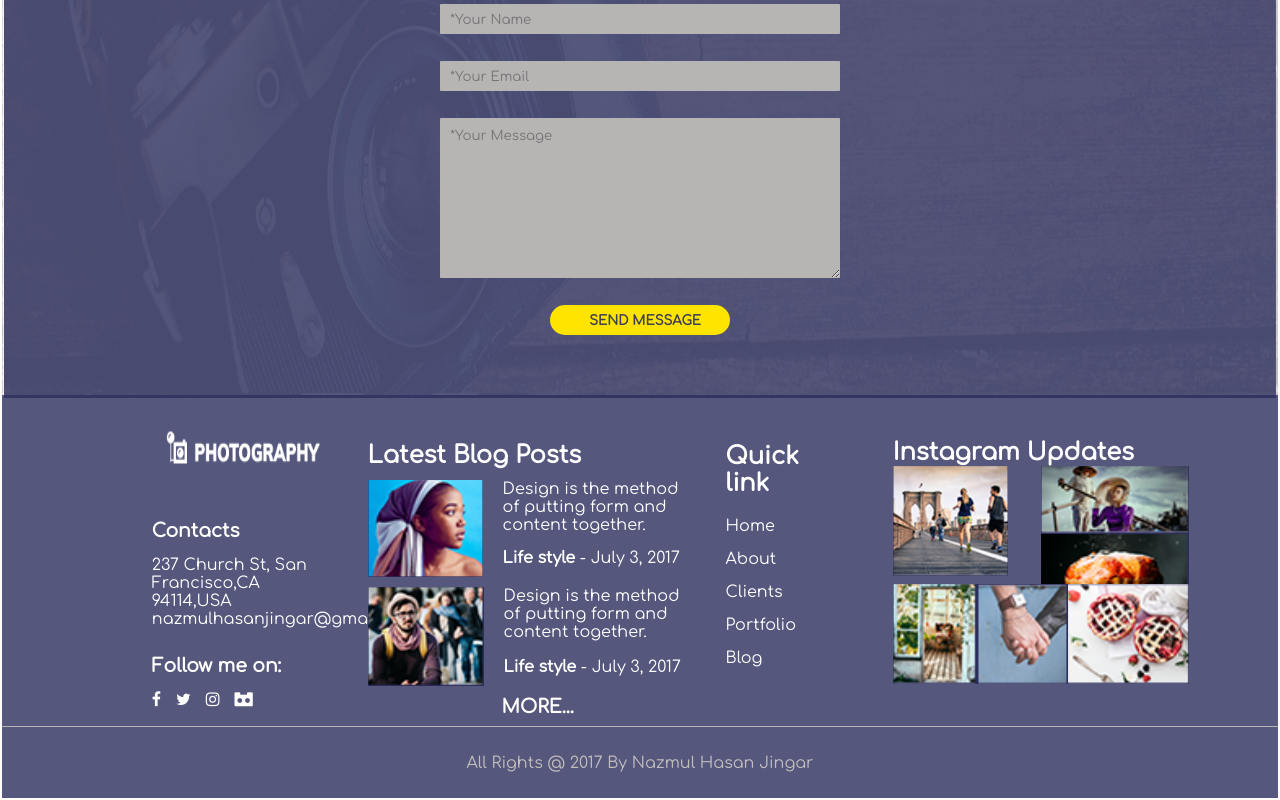
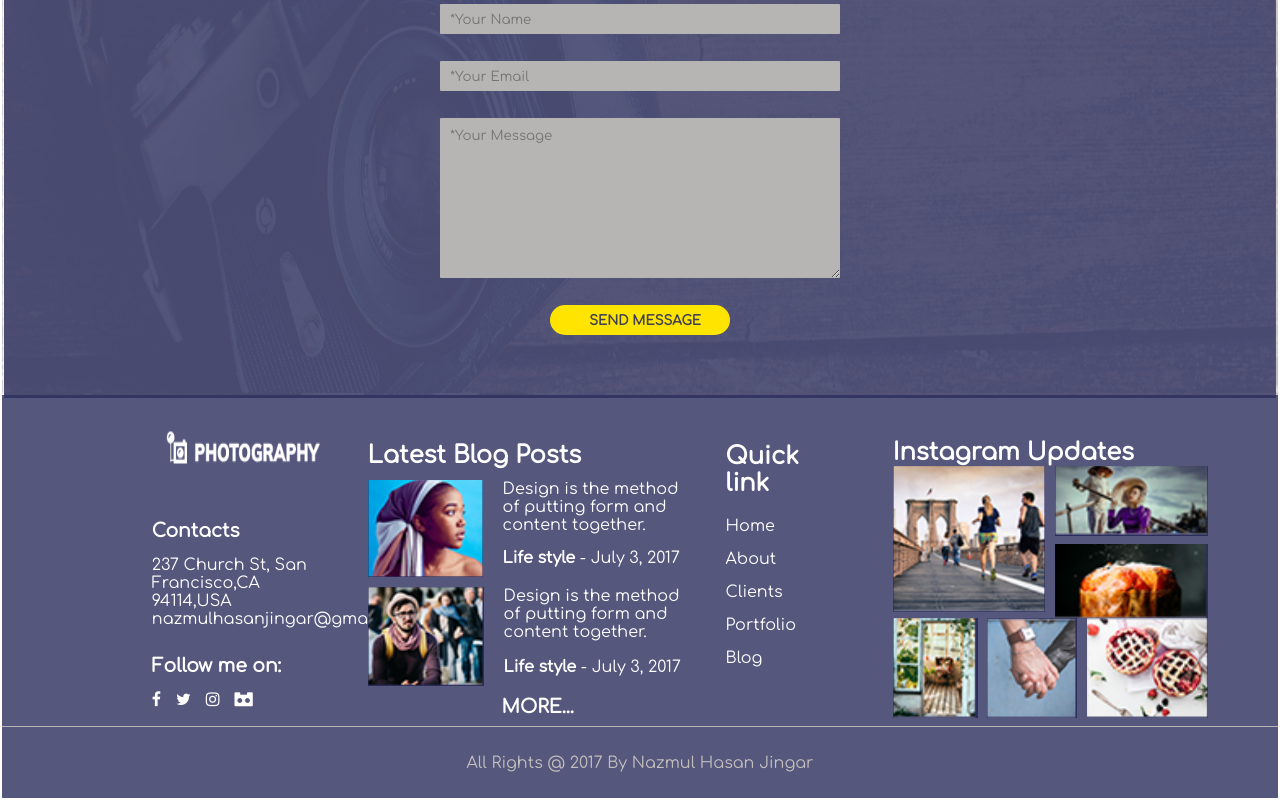
Before and after one commit to KostsinAliaksei/Photo_Blog_REACT.JS, a React (Create React App) app: page / in a window 1280 px wide. Shown: the part 4180-4980 px from the top of the page. Built offline with nearby package versions, Linux system fonts and the light colour scheme.

Commit message:
Fixed Updates-img CSS

```diff
--- a/src/Components/Footer/Footer_contact_updates.js
+++ b/src/Components/Footer/Footer_contact_updates.js
@@ -9,7 +9,7 @@ class Footer_contacts_updates extends Component {
                 <div className="footer_contacts_updates_images">
                     <div className="footer_contacts_updates_images_top">
                         <div className="footer_contacts_updates_images_top_1">
-                            <img src="img/footer/up1.png" width={'78%'} height={'78%'} alt="up1"/>
+                            <img src="img/footer/up1.png" width={'100%'} height={'100%'} alt="up1"/>
                         </div>
                         <div className="footer_contacts_updates_images_top_2">
                             <img src="img/footer/up2.png" alt="up2"/>
--- a/src/index.css
+++ b/src/index.css
@@ -673,6 +673,7 @@ form > textarea {
   flex-direction: column;
   flex-wrap: wrap;
   justify-content: space-between;
+  width: 315px;
 }
 
 .footer_contacts_updates_images_bottom,
@@ -695,6 +696,11 @@ form > textarea {
   flex-direction: column;
   flex-wrap: nowrap;
   justify-content: space-between;
+  margin-left: 10px;
+}
+
+.footer_contacts_updates_images_top_2 > img:first-child {
+  margin-bottom: 8px;
 }
 
 .footer_foot {
```
